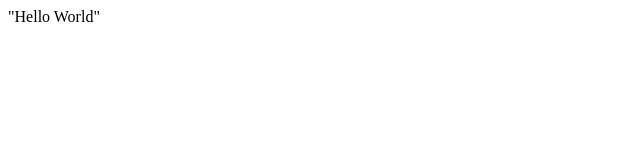
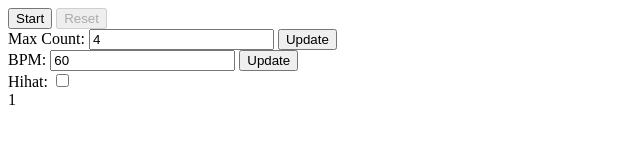
Before and after one commit to Tkiito/Tkiito.github.io, a plain HTML site: page index.html in a window 1280 px wide. Shown: the whole page, without its empty margins (0-640 px from the left). Drawn offline with Linux system fonts and the light colour scheme.

Commit message:
added rm

```diff
--- a/index.html
+++ b/index.html
@@ -1 +1,34 @@
-"Hello World"
+<!DOCTYPE html>
+<html>
+
+<head>
+    <title>Metronome</title>
+    <link rel="stylesheet" type="text/css" href="styles.css">
+</head>
+
+<body>
+    <div class="container">
+        <div class="left-frame">
+            <button id="startButton">Start</button>
+            <button id="resetButton" disabled>Reset</button>
+            <div>
+                <label for="countEntry">Max Count:</label>
+                <input type="text" id="countEntry" value="4">
+                <button id="updateCountButton">Update</button>
+            </div>
+            <div>
+                <label for="bpmEntry">BPM:</label>
+                <input type="text" id="bpmEntry" value="60">
+                <button id="updateBpmButton">Update</button>
+            </div>
+            <div>
+                <label for="hihatSwitch">Hihat:</label>
+                <input type="checkbox" id="hihatSwitch">
+            </div>
+        </div>
+        <div class="right-frame" id="metronomeLabel">1</div>
+    </div>
+    <script src="script.js"></script>
+</body>
+
+</html>
```
